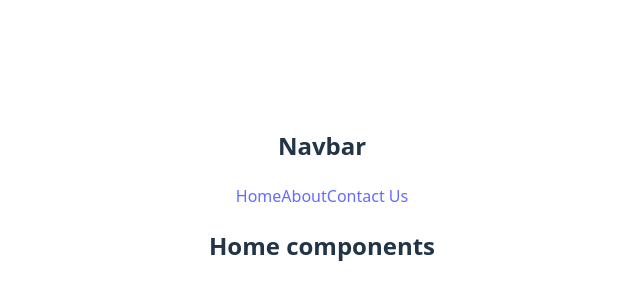
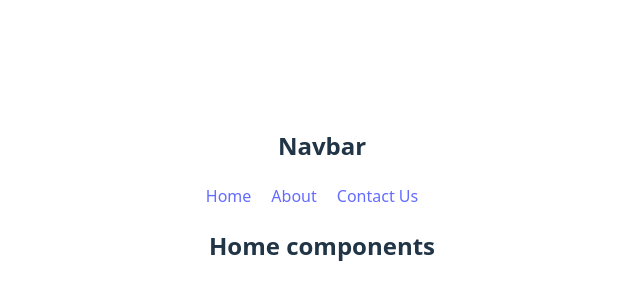
Before and after one commit to najmul19/React-Router-And-State-Management-Updated, a React (Vite) app in the folder introduction-to-react-router/: page / in a window 1280 px wide. Shown: the part 204-504 px from the top of the page, without its empty margins (318-958 px from the left). Built offline with nearby package versions, Linux system fonts and the light colour scheme.

Commit message:
use link for prevent reload

```diff
--- /dev/null
+++ b/introduction-to-react-router/src/components/Header/Header.css
@@ -0,0 +1,3 @@
+nav a{
+    margin-right: 20px;
+}
--- a/introduction-to-react-router/src/components/Header/Header.jsx
+++ b/introduction-to-react-router/src/components/Header/Header.jsx
@@ -1,11 +1,16 @@
+import { Link } from 'react-router-dom';
+import './Header.css'
 const Header = () => {
   return (
     <div>
       <h2>Navbar</h2>
       <nav>
-        <a href="/">Home</a>
+        <Link to="/" >Home</Link>
+        <Link to="/about" >About</Link>
+        <Link to="/contact" >Contact Us</Link>
+        {/* <a href="/">Home</a>
         <a href="/about">About</a>
-        <a href="/contact">Contact Us</a>
+        <a href="/contact">Contact Us</a> */}
       </nav>
     </div>
   );
```
